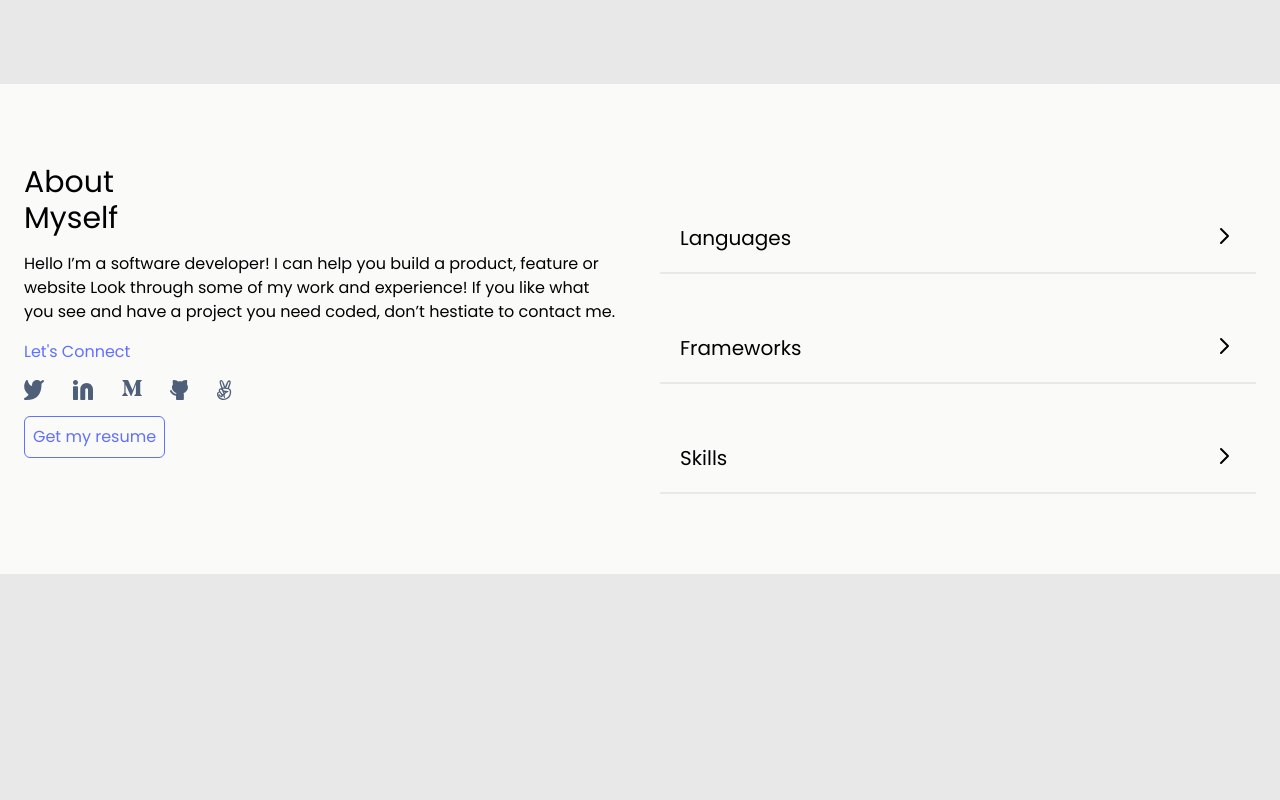
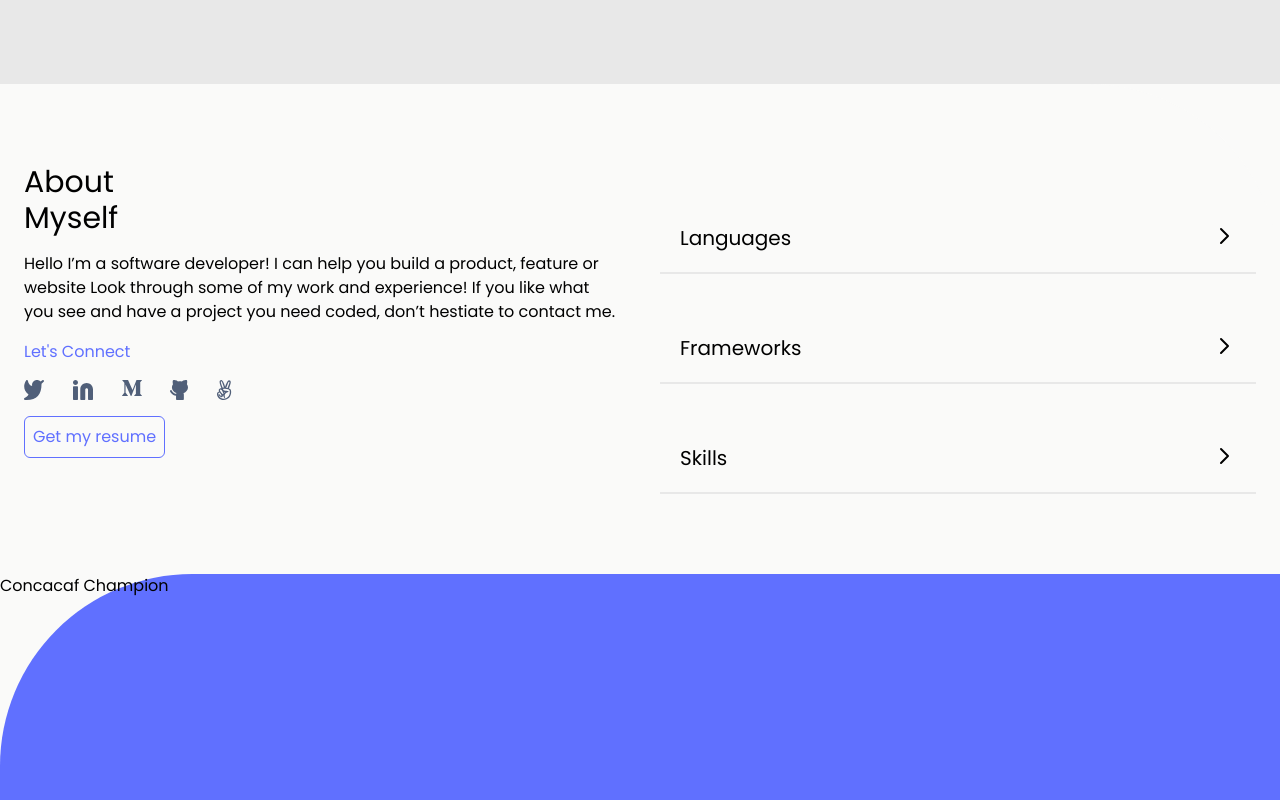
Before and after one commit to AlexRS90/react-portfolio, a React (Create React App) app: page / in a window 1280 px wide. Shown: the part 2469-3269 px from the top of the page. Before the commit the page ends 3043 px from the top, so only its background shows below. Built offline with nearby package versions, Linux system fonts and the light colour scheme.

Commit message:
Give some style

```diff
--- a/src/components/Footer.jsx
+++ b/src/components/Footer.jsx
@@ -1,8 +1,11 @@
 import React from 'react';
 
 const Footer = () => {
+  const pumas = 'Concacaf Champion';
   return (
-    <footer></footer>
+    <footer className="bg-primary rounded-tl-extraLarge h-80">
+      <p>{pumas}</p>
+    </footer>
   );
 };
 
```
